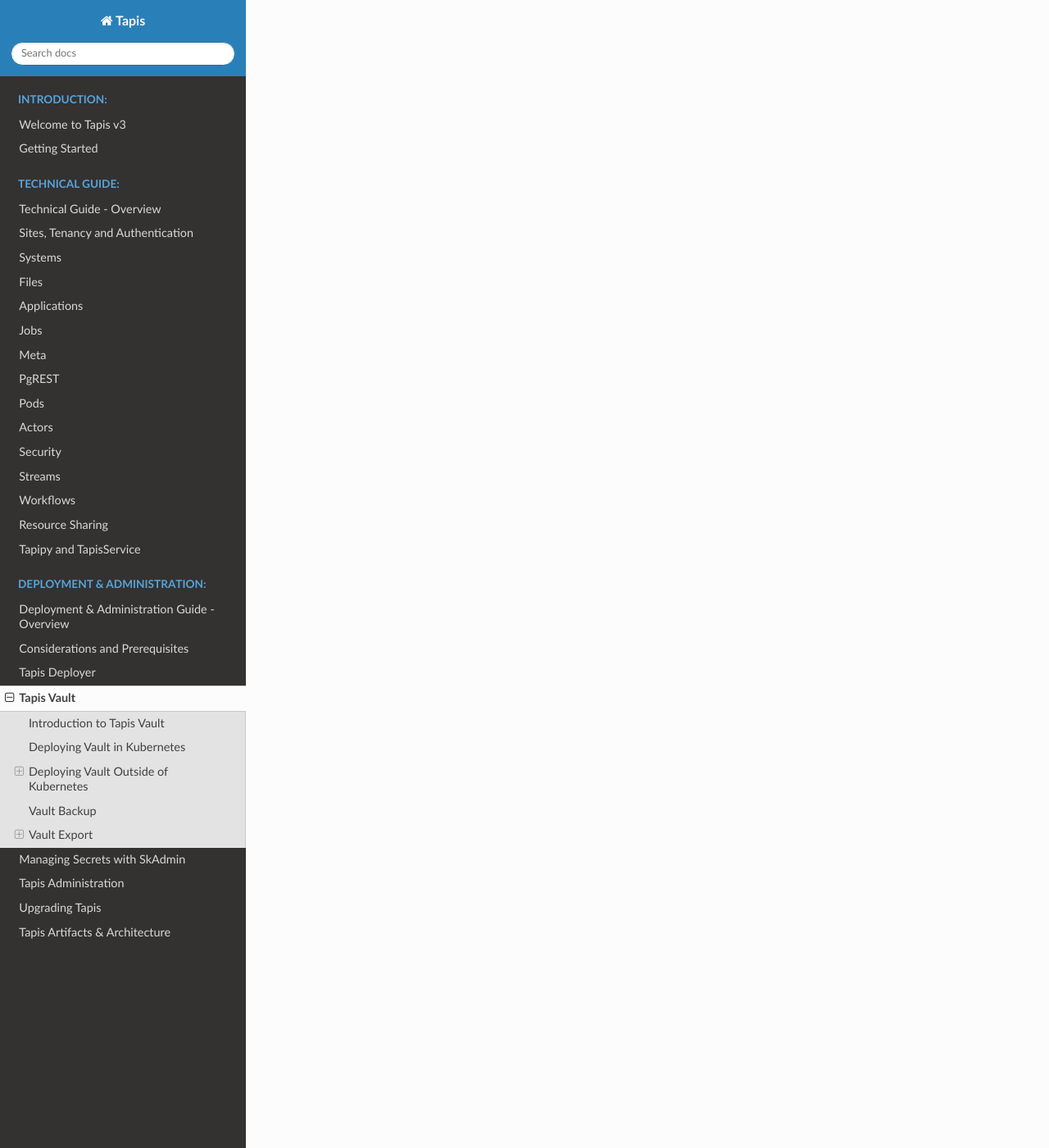
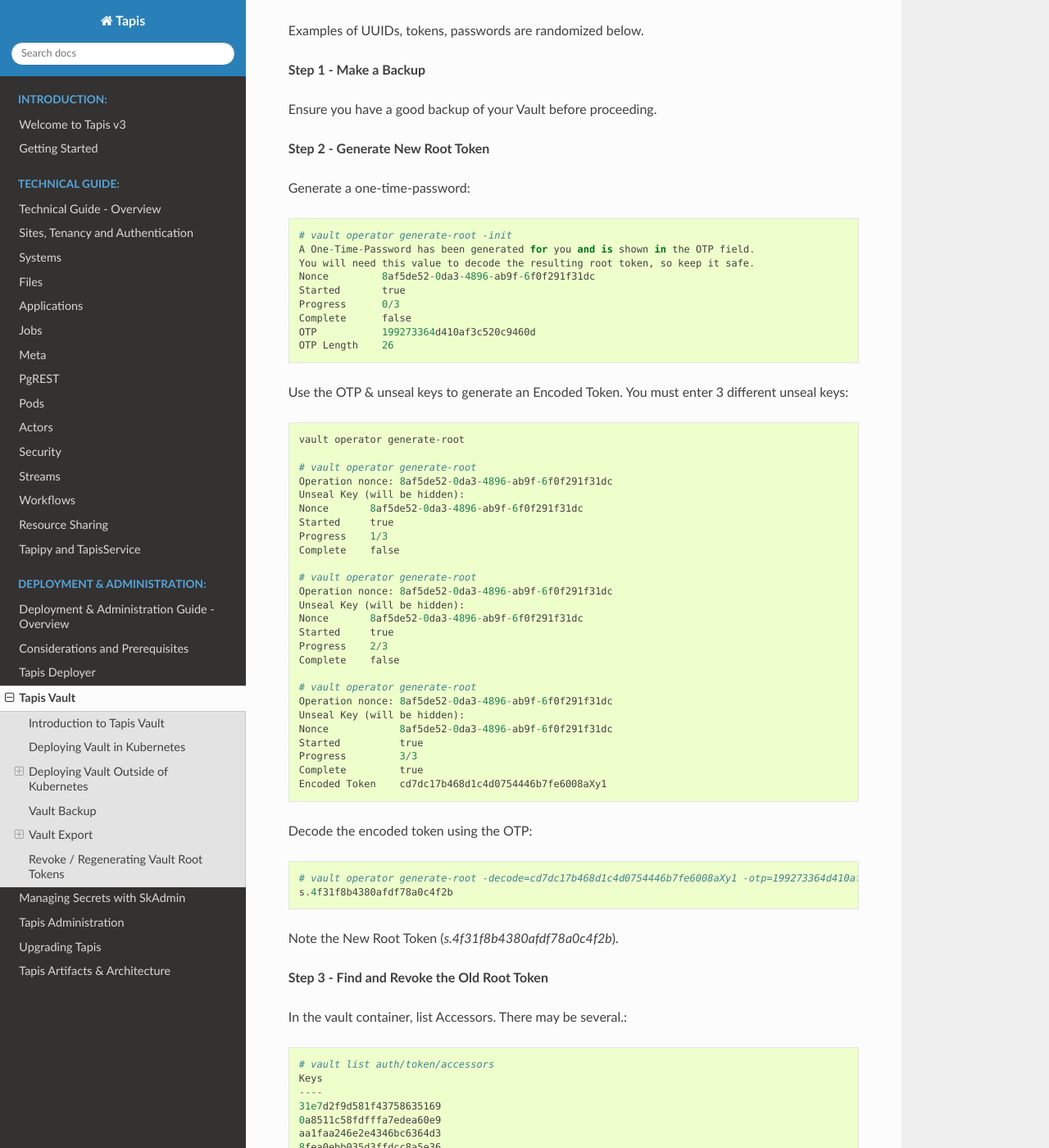
Before and after one commit to tapis-project/documentation, a Sphinx documentation site: the page built from source/deployment/vault.rst, in a window 1280 px wide and 1400 px high, scrolled down 9019 px. Shown: the whole window at 82% size. Built offline with Sphinx 7.4.7 and the Read the Docs theme 2.0.0, drawn with Linux system fonts in a browser that asks for light colours; some of the changed text lies outside the part shown.

Commit message:
added procedure for rotating vault root token. other small clarification fixes

```diff
--- a/source/deployment/vault.rst
+++ b/source/deployment/vault.rst
@@ -315,3 +315,153 @@
     docker run --env SKEXPORT_PARMS tapis/securityexport
 
 Since a token with at least as much authorization as the Security Kernel's token must be used to extract secrets from Vault, and since secrets are being output in the clear, it's important to take proper security precautions when using SkExport.  These precautions include not leaving tokens or secrets in files and deleting sensitive information from the command line history file.
+
+
+
+Revoke / Regenerating Vault Root Tokens
+=======================================
+
+Revoking and regenerating Vault Root Tokens is standard practice for Vault.
+
+Thanks to these sources for providing details for the procedures.
+
+- `Identifying Active Hashicorp Vault Root Tokens <https://www.greenreedtech.com/identifying-active-hashicorp-vault-root-tokens/>`_
+- `Generate Root Token <https://developer.hashicorp.com/vault/tutorials/operations/generate-root>`_
+
+Examples of UUIDs, tokens, passwords are randomized below.
+
+
+**Step 1 - Make a Backup**
+
+Ensure you have a good backup of your Vault before proceeding.
+
+**Step 2 - Generate New Root Token**
+
+Generate a one-time-password::
+
+    # vault operator generate-root -init
+    A One-Time-Password has been generated for you and is shown in the OTP field.
+    You will need this value to decode the resulting root token, so keep it safe.
+    Nonce         8af5de52-0da3-4896-ab9f-6f0f291f31dc
+    Started       true
+    Progress      0/3
+    Complete      false
+    OTP           199273364d410af3c520c9460d
+    OTP Length    26
+
+Use the OTP & unseal keys to generate an Encoded Token. You must enter 3 different unseal keys::
+
+    vault operator generate-root
+
+    # vault operator generate-root
+    Operation nonce: 8af5de52-0da3-4896-ab9f-6f0f291f31dc
+    Unseal Key (will be hidden):
+    Nonce       8af5de52-0da3-4896-ab9f-6f0f291f31dc
+    Started     true
+    Progress    1/3
+    Complete    false
+
+    # vault operator generate-root
+    Operation nonce: 8af5de52-0da3-4896-ab9f-6f0f291f31dc
+    Unseal Key (will be hidden):
+    Nonce       8af5de52-0da3-4896-ab9f-6f0f291f31dc
+    Started     true
+    Progress    2/3
+    Complete    false
+
+    # vault operator generate-root
+    Operation nonce: 8af5de52-0da3-4896-ab9f-6f0f291f31dc
+    Unseal Key (will be hidden):
+    Nonce            8af5de52-0da3-4896-ab9f-6f0f291f31dc
+    Started          true
+    Progress         3/3
+    Complete         true
+    Encoded Token    cd7dc17b468d1c4d0754446b7fe6008aXy1
+
+
+Decode the encoded token using the OTP::
+
+    # vault operator generate-root -decode=cd7dc17b468d1c4d0754446b7fe6008aXy1 -otp=199273364d410af3c520c9460d
+    s.4f31f8b4380afdf78a0c4f2b
+
+Note the New Root Token (*s.4f31f8b4380afdf78a0c4f2b*).
+
+
+**Step 3 - Find and Revoke the Old Root Token**
+
+In the vault container, list Accessors. There may be several.::
+
+    # vault list auth/token/accessors
+    Keys
+    ----
+    31e7d2f9d581f43758635169
+    0a8511c58fdfffa7edea60e9
+    aa1faa246e2e4346bc6364d3
+    8fea0ebb035d3ffdcc8a5e36
+
+You can use this to look the information for each accessor.::
+
+    # vault list -format json auth/token/accessors | jq -r .[] | xargs -I '{}' vault token lookup -format json -accessor '{}' | jq -r 'select(.data.policies | any(. == "root"))'
+
+For each accessor look for their creation time to identify the one you want to revoke::
+
+    # vault token lookup -format json -accessor 0a8511c58fdfffa7edea60e9 | grep creation
+        "creation_time": 1607701202,
+        "creation_ttl": 0,
+
+    # vault token lookup -format json -accessor aa1faa246e2e4346bc6364d3 | grep creation
+        "creation_time": 1684427946,
+
+    $ date -d @1607701202
+    Fri Dec 11 09:40:02 CST 2021
+
+    $ date -d @1684427946
+    Thu May 18 11:39:06 CDT 2023
+
+
+We see that token *0a8511c58fdfffa7edea60e9* is the 2-year-old one so that's the one to revoke.
+
+Revoke the old token::
+
+    # vault token revoke -accessor 0a8511c58fdfffa7edea60e9
+    Success! Revoked token (if it existed)
+
+Confirm the old one no longer works::
+
+    # vault list -format json auth/token/accessors
+    Error listing auth/token/accessors: Error making API request.
+
+    URL: GET http://127.0.0.1:8200/v1/auth/token/accessors?list=true
+    Code: 403. Errors:
+    * permission denied
+
+Verify the new one works::
+
+    # export VAULT_TOKEN=s.4f31f8b4380afdf78a0c4f2b
+    # vault list -format json auth/token/accessors
+    [
+      "aa1faa246e2e4346bc6364d3",
+      "31e7d2f9d581f43758635169",
+      "8fea0ebb035d3ffdcc8a5e36"
+    ]
+
+Note the old one is missing.
+
+
+
+**Step 4 - Setup Tapis to Use the new Root Token**
+
+- Use burndown script to stop vault.
+- Move the old {tapisdatadir}/vault/vault-token out of the way (e.g. `mv vault-token vault-token-20230627-backup`)
+- Update vault-token file with new root token.
+- Delete vault secrets so they will be recreated.
+  - kubectl delete secret vault-keys
+  - kubectl delete secret vault-token
+- Use burnup script to start vault.
+- Restart Security Api. (Go to {tapisdir}/security/api and use the burndown & burnup scripts.)
+- Confirm that the sk and vault secrets are just recently recreated::
+
+    # kubectl get secret | grep vault
+    tapis-sk-vault-secrets              Opaque                                2      15s
+    vault-keys                          Opaque                                3      2m19s
+    vault-token                         Opaque                                1      2m20s
```
Also changed, not shown: source/deployment/deployer.rst (+12 -2 lines).
